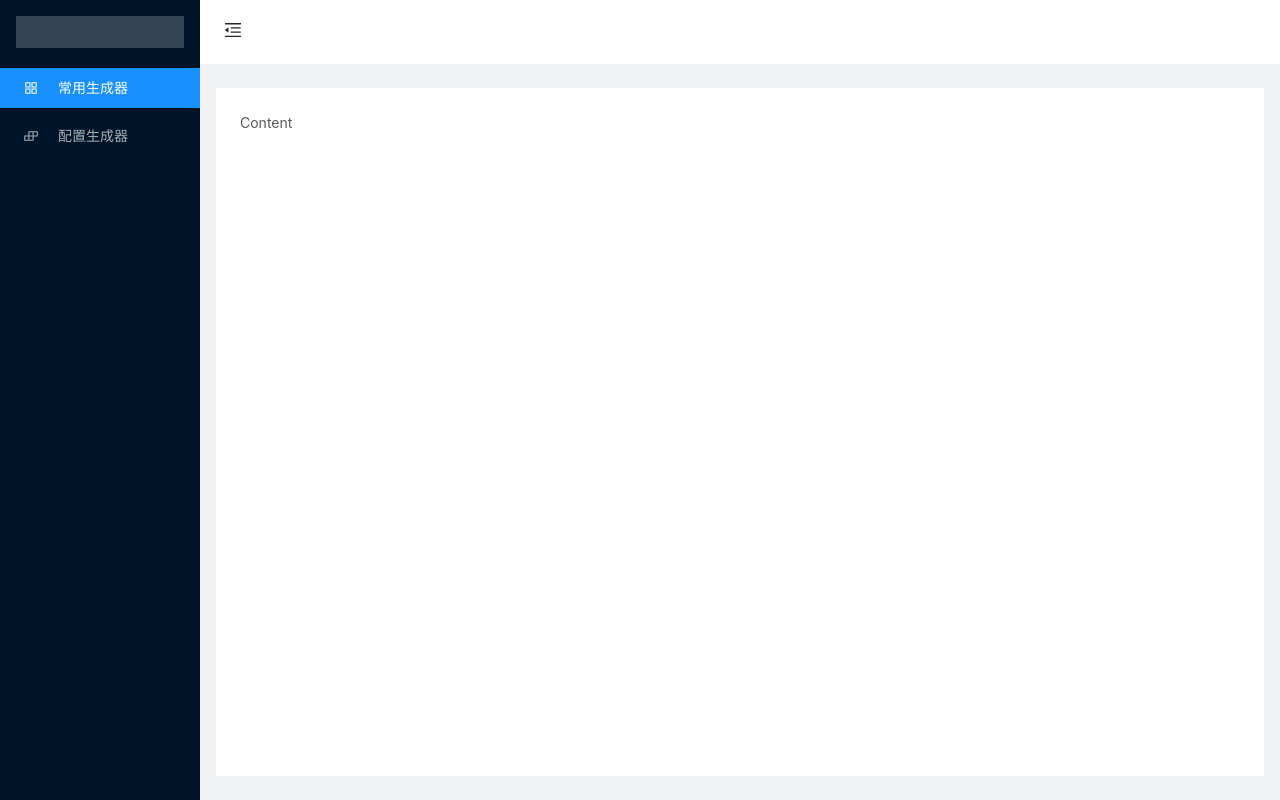
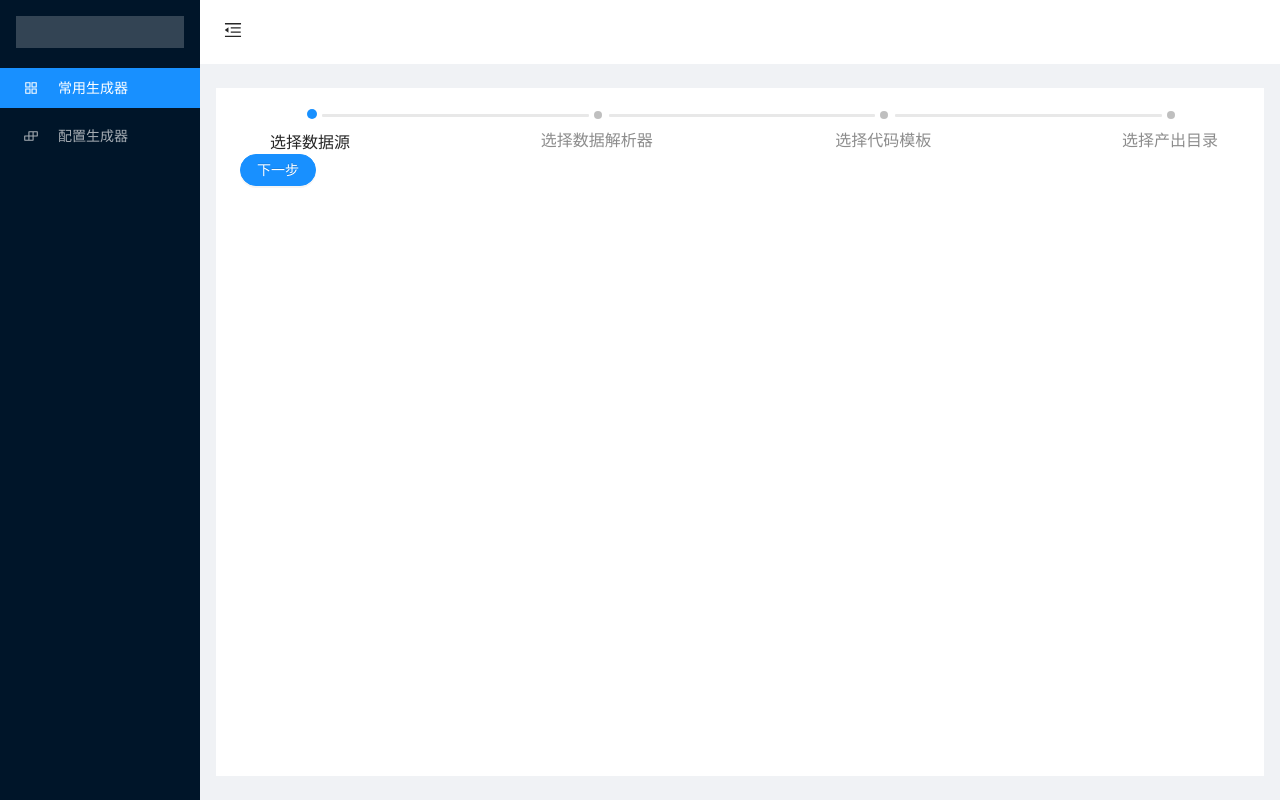
Before and after one commit to xiamu14/frontkit, a React (Create React App) app: page /setup in a window 1280 px wide. Built offline with nearby package versions, Linux system fonts and the light colour scheme.

Commit message:
feat: add some feature.

```diff
--- a/package.json
+++ b/package.json
@@ -16,6 +16,7 @@
     "electron": "^8.1.1",
     "react": "^16.13.0",
     "react-dom": "^16.13.0",
+    "react-router-dom": "^5.1.2",
     "react-scripts": "3.4.0",
     "typescript": "~3.7.2"
   },
@@ -62,6 +63,7 @@
     ]
   },
   "devDependencies": {
+    "@types/react-router-dom": "^5.1.3",
     "antd-dayjs-webpack-plugin": "^0.0.8",
     "babel-plugin-import": "^1.13.0",
     "concurrently": "^5.1.0",
--- a/src/App.tsx
+++ b/src/App.tsx
@@ -1,33 +1,32 @@
 import React, { useState } from 'react';
-import { Layout, Menu } from 'antd';
+import { Layout } from 'antd';
 import {
   MenuUnfoldOutlined,
   MenuFoldOutlined,
-  AppstoreOutlined,
-  BuildOutlined,
 } from '@ant-design/icons';
+import {
+  BrowserRouter as Router,
+  Switch,
+  Route,
+} from "react-router-dom";
 import './App.scss';
-
+import SideMenu from './components/menu';
+import Setup from './components/setup';
+import BuilderList from './components/builder-list';
 const { Header, Sider, Content } = Layout;
 
 export default function App() {
 
   const [collapsed, setCollapsed] = useState(false);
 
+  // const selectedKey = window.location.pathname === '/' ? '1' : "2";
+
   return (
+    <Router>
       <Layout>
         <Sider trigger={null} collapsible collapsed={collapsed}>
           <div className="logo" />
-        <Menu theme="dark" mode="inline" defaultSelectedKeys={['1']}>
-          <Menu.Item key="1">
-            <AppstoreOutlined />
-            <span>常用生成器</span>
-          </Menu.Item>
-          <Menu.Item key="2">
-            <BuildOutlined />
-            <span>配置生成器</span>
-          </Menu.Item>
-        </Menu>
+          <SideMenu />
         </Sider>
         <Layout className="site-layout">
           <Header className="site-layout-background" style={{ padding: "0" }}>
@@ -44,9 +43,17 @@ export default function App() {
               minHeight: 280,
             }}
           >
-          Content
+            <Switch>
+              <Route path="/" exact>
+                <BuilderList />
+              </Route>
+              <Route path="/setup" exact>
+                <Setup />
+              </Route>
+            </Switch>
           </Content>
         </Layout>
       </Layout>
+    </Router>
   );
 }
--- /dev/null
+++ b/src/components/builder-list/index.tsx
@@ -0,0 +1,20 @@
+import React from 'react';
+import { Row, Col, Card } from 'antd';
+
+export default function BuilderList() {
+    return (
+        <div className="site-card-wrapper">
+            <Row gutter={16}>
+                <Col span={8}>
+                    <Card title="图标组件生成器" >Card content</Card>
+                </Col>
+                <Col span={8}>
+                    <Card title="路由组件生成器" >Card content</Card>
+                </Col>
+                <Col span={8}>
+                    <Card title="Remax - H5 组件生成器" >Card content</Card>
+                </Col>
+            </Row>
+        </div>
+    );
+}
--- /dev/null
+++ b/src/components/menu/index.tsx
@@ -0,0 +1,31 @@
+import React from 'react';
+import { Menu } from 'antd';
+import {
+    AppstoreOutlined,
+    BuildOutlined,
+} from '@ant-design/icons';
+import {
+    useHistory
+} from "react-router-dom";
+
+export default function SideMenu() {
+
+    const history = useHistory();
+
+    const handleSwitch = (path: string) => {
+        history.push(path);
+    }
+
+    return (
+        <Menu theme="dark" mode="inline" defaultSelectedKeys={['1']}>
+            <Menu.Item key="1" onClick={() => handleSwitch('/')}>
+                <AppstoreOutlined />
+                <span >常用生成器</span>
+            </Menu.Item>
+            <Menu.Item key="2" onClick={() => handleSwitch('/setup')}>
+                <BuildOutlined />
+                <span >配置生成器</span>
+            </Menu.Item>
+        </Menu>
+    )
+}
--- /dev/null
+++ b/src/components/setup/index.tsx
@@ -0,0 +1,23 @@
+import React, { useState } from 'react';
+import { Steps, Button } from 'antd';
+
+import './index.scss';
+
+export default function Setup() {
+    const { Step } = Steps;
+    const [current, setCurrent] = useState(0);
+
+    return (
+        <div className='setup-box'>
+            <Steps progressDot current={current}>
+                <Step title="选择数据源" description="" />
+                <Step title="选择数据解析器" description="" />
+                <Step title="选择代码模板" description="" />
+                <Step title="选择产出目录" description="" />
+            </Steps>
+            <div className='step-box'>
+                <Button type="primary" shape='round' onClick={() => setCurrent(current + 1)} >{current === 3 ? "保存" : "下一步"}</Button>
+            </div>
+        </div>
+    )
+}
--- a/src/index.scss
+++ b/src/index.scss
@@ -1,14 +1,14 @@
 body {
   margin: 0;
-  font-family: -apple-system, BlinkMacSystemFont, 'Segoe UI', 'Roboto', 'Oxygen',
-    'Ubuntu', 'Cantarell', 'Fira Sans', 'Droid Sans', 'Helvetica Neue',
+  font-family: -apple-system, BlinkMacSystemFont, "Segoe UI", "Roboto", "Oxygen",
+    "Ubuntu", "Cantarell", "Fira Sans", "Droid Sans", "Helvetica Neue",
     sans-serif;
   -webkit-font-smoothing: antialiased;
   -moz-osx-font-smoothing: grayscale;
 }
 
 code {
-  font-family: source-code-pro, Menlo, Monaco, Consolas, 'Courier New',
+  font-family: source-code-pro, Menlo, Monaco, Consolas, "Courier New",
     monospace;
 }
 
@@ -17,4 +17,11 @@ code {
   > .ant-layout {
     height: 100%;
   }
+  a {
+    color: white;
+  }
+
+  a:active {
+    color: white;
+  }
 }
```
Also changed, not shown: src/components/setup/index.scss (added), 1 other file (tests, documents, lock files or other folders). Lines whose indentation alone changed are shown as unchanged.
